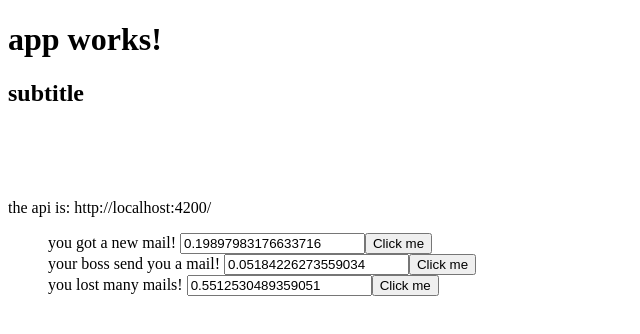
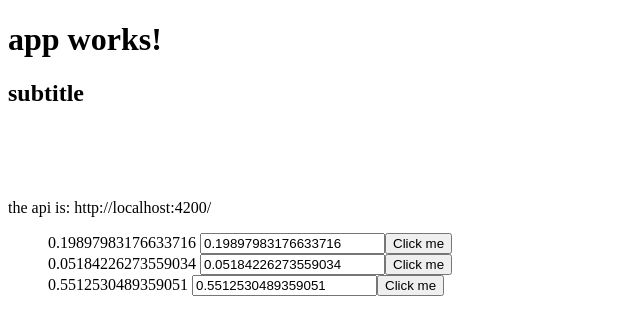
Before and after one commit to kpse/ng2-tour, an Angular app: page / in a window 1280 px wide. Shown: the top 334 px of the page, without its empty margins (0-640 px from the left). Built offline with nearby package versions, Linux system fonts and the light colour scheme.

Commit message:
fix karma imports, fix async test using setInterval

```diff
--- a/src/app/simple-form/simple-form.component.ts
+++ b/src/app/simple-form/simple-form.component.ts
@@ -4,7 +4,7 @@ import {Component, OnInit, Input} from "@angular/core";
   selector: 'app-simple-form',
   template: `<div>
   {{message}}
-    <input #myInput type="text" [(ngModel)]="model">
+    <input #myInput type="text" [(ngModel)]="message">
     <button (click)="onClick($event, myInput.value)">Click me</button>
 </div>`,
   styles: []
@@ -12,7 +12,6 @@ import {Component, OnInit, Input} from "@angular/core";
 export class SimpleFormComponent implements OnInit {
 
   @Input() message;
-  model = 'some value';
 
   onClick(event, value) {
     console.log('clicked event:', event);
@@ -20,7 +19,7 @@ export class SimpleFormComponent implements OnInit {
   }
 
   constructor() {
-    setInterval(()=> this.model = Math.random().toString(), 500)
+    setInterval(()=> this.message = Math.random().toString(), 500)
   }
 
   ngOnInit() {
```
Also changed, not shown: 2 other files (tests, documents, lock files or other folders).
